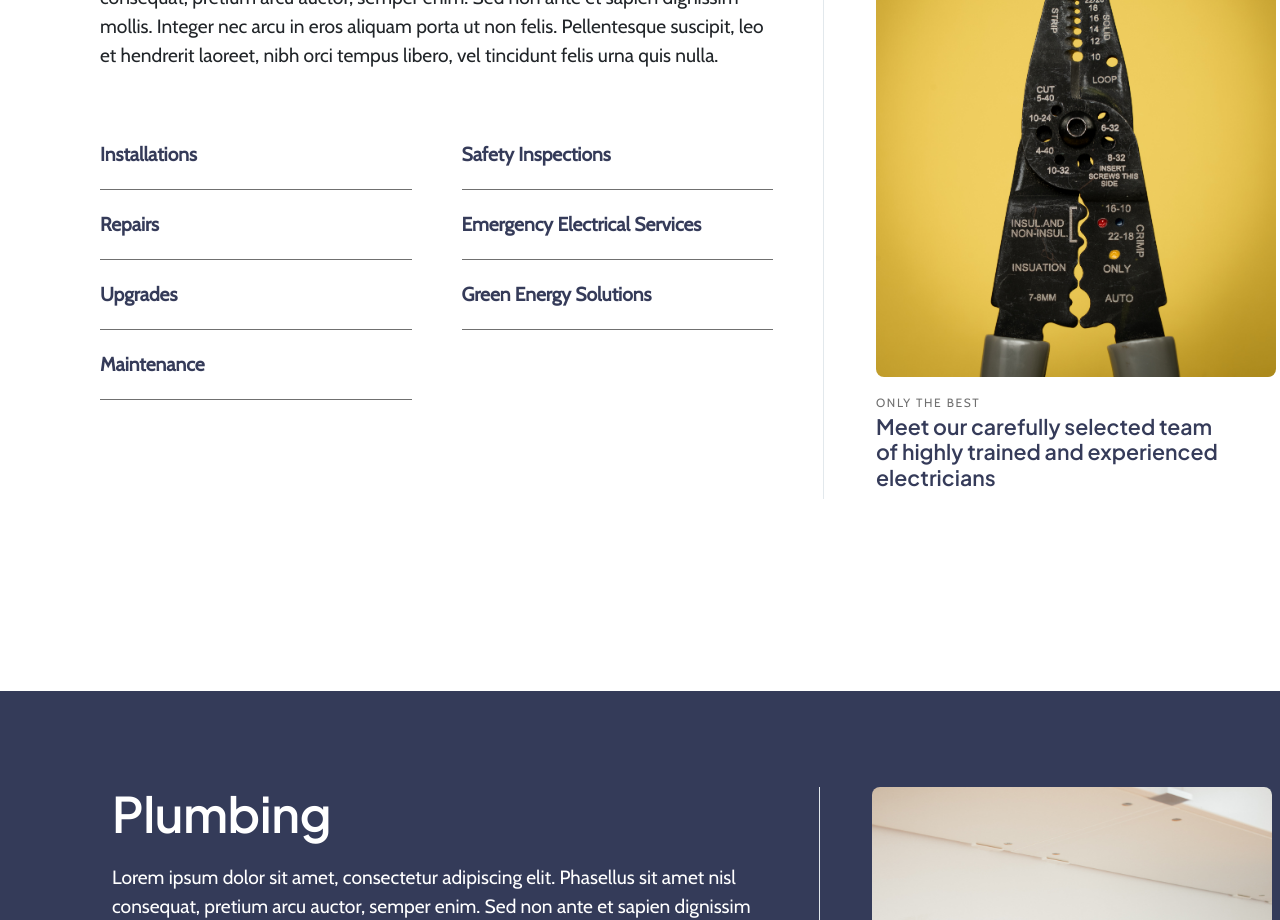
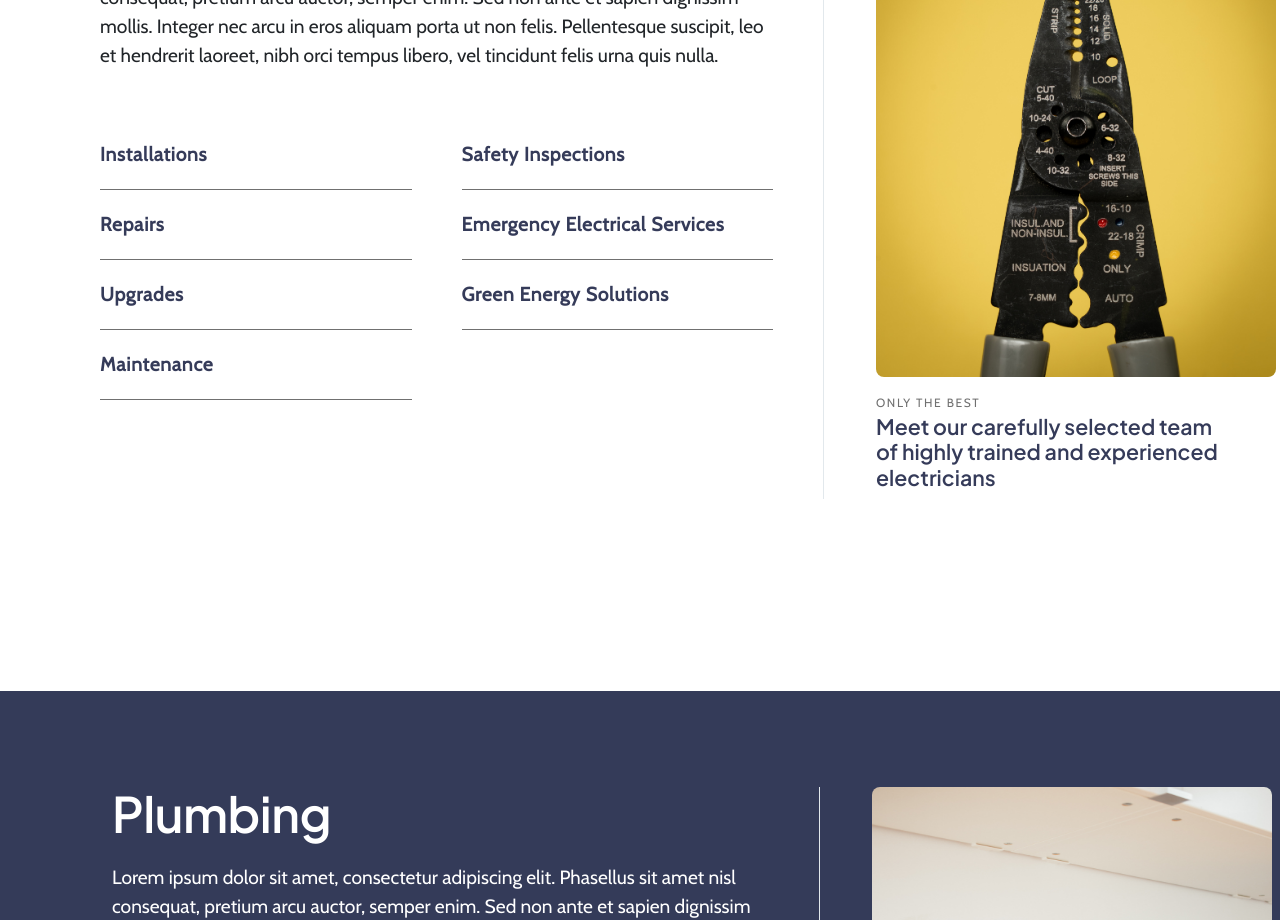
Before and after one commit to randallwb/EPG-Maintenance, a plain HTML site: page index.html in a window 1280 px wide. Shown: the part 2240-3160 px from the top of the page. Drawn offline with nearby package versions, Linux system fonts and the light colour scheme.

Commit message:
Update style.css

```diff
--- a/css/style.css
+++ b/css/style.css
@@ -124,6 +124,7 @@ body {
     width: 100%;
     padding: 20px 0px;
     font-weight: 600;
+    letter-spacing: 0.05rem;
 }
 
 #nav-link-services-dark {
```
